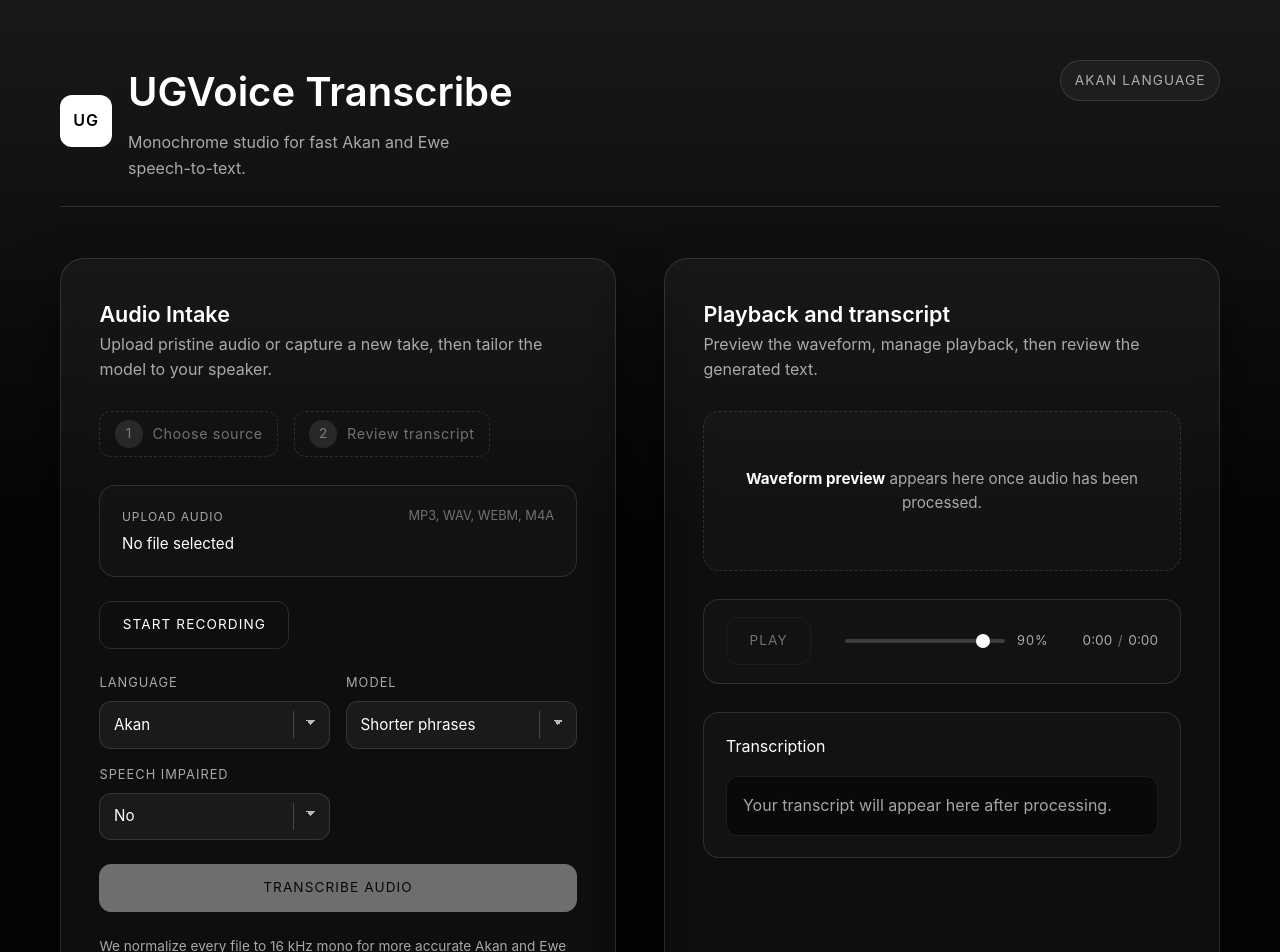
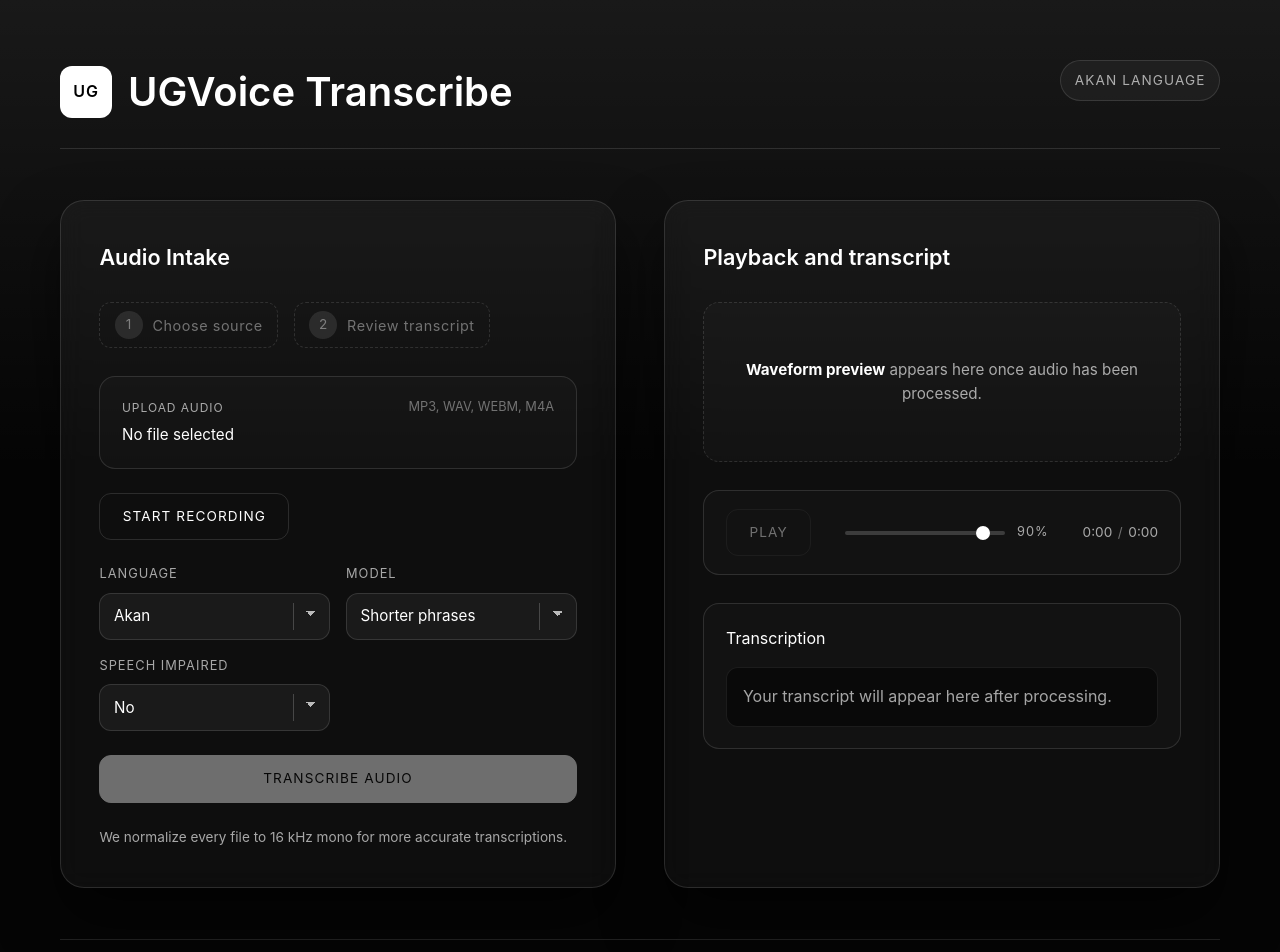
Before and after one commit to hci-lab-dcsug/UG-ASR-APP, a Next.js app: page / in a window 1280 px wide. Shown: the top 952 px of the page. Built offline with nearby package versions, Linux system fonts and the light colour scheme.

Commit message:
no messages

```diff
--- a/src/app/page.tsx
+++ b/src/app/page.tsx
@@ -396,7 +396,7 @@ export default function Page() {
           <span className="brand-mark">UG</span>
           <div className="brand-copy">
             <h1>UGVoice Transcribe</h1>
-            <p>Monochrome studio for fast Akan and Ewe speech-to-text.</p>
+            {/* <p>Upload or Record your audio and get accurate transcriptions.</p> */}
           </div>
         </div>
         <div className="chip-row">
@@ -418,7 +418,7 @@ export default function Page() {
         <section className="panel panel--form">
           <div className="panel-heading">
             <h2>Audio Intake</h2>
-            <p>Upload pristine audio or capture a new take, then tailor the model to your speaker.</p>
+            {/* <p>Upload pristine audio or capture a new take, then tailor the model to your speaker.</p> */}
           </div>
 
           <ol className="stepper">
@@ -510,7 +510,7 @@ export default function Page() {
             </button>
 
             <p className="helper-text">
-              We normalize every file to 16 kHz mono for more accurate Akan and Ewe recognition.
+              We normalize every file to 16 kHz mono for more accurate transcriptions.
             </p>
 
             {error && <div className="notice notice--error">{error}</div>}
@@ -520,7 +520,7 @@ export default function Page() {
         <section className="panel panel--output">
           <div className="panel-heading">
             <h2>Playback and transcript</h2>
-            <p>Preview the waveform, manage playback, then review the generated text.</p>
+            {/* <p>Preview the waveform, manage playback, then review the generated text.</p> */}
           </div>
 
           <div className={`waveform-wrap ${audioUrl && transcription ? "is-active" : ""}`}>
```
